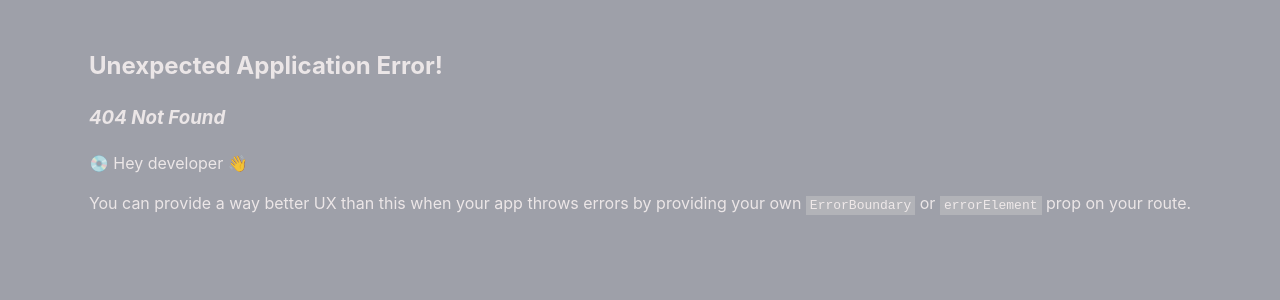
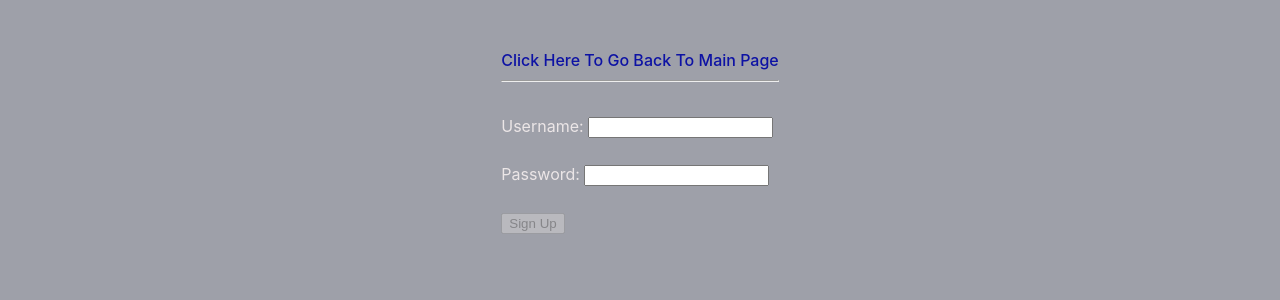
Before and after one commit to HeinoPortfolio/Milestone-3, a React (Vite) app: page /signup in a window 1280 px wide. Before the commit this address had no page. Shown: the top 300 px of the page. Built offline with nearby package versions, Linux system fonts and the light colour scheme.

Commit message:
chore: setup signup with ui

```diff
--- /dev/null
+++ b/src/api/users.js
@@ -0,0 +1,10 @@
+// API function to signup a new user ==========================================
+export const signup = async ({ username, password }) => {
+  const res = await fetch(`${import.meta.env.VITE_BACKEND_URL}/user/signup`, {
+    method: 'POST',
+    headers: { 'Content-Type': 'application/json' },
+    body: JSON.stringify({ username, password }),
+  })
+  if (!res.ok) throw new Error('Failed to sign up')
+  return await res.json()
+}
--- /dev/null
+++ b/src/components/Header.jsx
@@ -0,0 +1,13 @@
+import { Link } from 'react-router-dom'
+
+// Header to show the links for signup ==========
+export function Header() {
+  return (
+    <div>
+      <h1>Welcome To The Recipe Blog!</h1>
+      <Link to='/signup'>Click Here To Sign Up</Link>
+      <br />
+      <hr />
+    </div>
+  )
+}
--- a/src/Blog.jsx
+++ b/src/pages/Blog.jsx
@@ -1,10 +1,11 @@
-import { RecipeList } from './components/RecipeList.jsx'
-import { CreateRecipe } from './components/CreateRecipe.jsx'
-import { RecipeFilter } from './components/RecipeFilter.jsx'
-import { RecipeSorting } from './components/RecipeSorting.jsx'
+import { RecipeList } from '../components/RecipeList.jsx'
+import { CreateRecipe } from '../components/CreateRecipe.jsx'
+import { RecipeFilter } from '../components/RecipeFilter.jsx'
+import { RecipeSorting } from '../components/RecipeSorting.jsx'
 import { useQuery } from '@tanstack/react-query'
-import { getRecipes } from './api/recipes.js'
+import { getRecipes } from '../api/recipes.js'
 import { useState } from 'react'
+import { Header } from '../components/Header.jsx'
 
 export function Blog() {
   // Use states of the BLog application ===================
@@ -32,7 +33,8 @@
   const recipes = recipesQuery.data ?? []
 
   return (
-    <div style={{ padding: 8 }}>
+    <div style={{ padding: 10 }}>
+      <Header />
       <CreateRecipe />
       <br />
       <hr />
--- /dev/null
+++ b/src/pages/Signup.jsx
@@ -0,0 +1,73 @@
+import { useState } from 'react'
+import { useMutation } from '@tanstack/react-query'
+import { useNavigate, Link } from 'react-router-dom'
+import { signup } from '../api/users'
+
+export function Signup() {
+  // States for the signup page ===============================================
+  /*
+        Note:
+        -- Will set the username and the password
+        -- initial values of the useername and the password
+        are empty strings
+  */
+  const [username, setUsername] = useState('')
+  const [password, setPassword] = useState('')
+
+  // To navigate to the login page ============================================
+  const navigate = useNavigate()
+
+  // Mutation to handle the signup action =====================================
+  /*
+        Note:
+        -- Will use the signup API to create/signup the new user
+        -- The new user will be added to the database in the user collection
+
+  */
+  const signupMutation = useMutation({
+    mutationFn: () => signup({ username, password }),
+    onSuccess: () => navigate('/login'),
+    onError: () => alert('Failed to signup!'),
+  })
+
+  // Function to handle the button click to create the new user ===============
+  const handleSubmit = (e) => {
+    e.preventDefault()
+    signupMutation.mutate()
+  }
+  // Signup form ==============================================================
+  return (
+    <form onSubmit={handleSubmit}>
+      <Link to='/'>Click Here To Go Back To Main Page</Link>
+      <hr />
+      <br />
+      <div>
+        <label htmlFor='create-username'>Username: </label>
+        <input
+          type='text'
+          name='create-username'
+          id='create-username'
+          value={username}
+          onChange={(event) => setUsername(event.target.value)}
+        />
+      </div>
+      <br />
+      <div>
+        <label htmlFor='create-password'>Password: </label>
+        <input
+          type='password'
+          name='create-password'
+          id='create-password'
+          value={password}
+          onChange={(event) => setPassword(event.target.value)}
+        />
+      </div>
+      <br />
+      <input
+        type='submit'
+        value={signupMutation.isPending ? 'Signing up...' : 'Sign Up'}
+        disabled={!username || !password || signupMutation.isPending}
+      />
+    </form>
+  )
+}
```
Also changed, not shown: src/App.jsx (+4 -5 lines).
